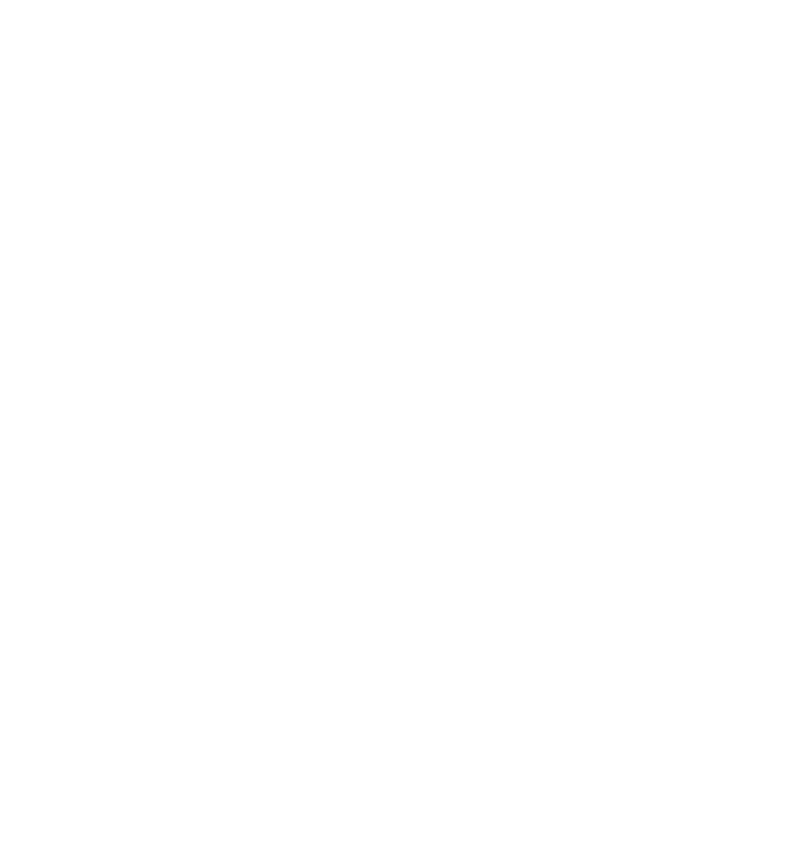
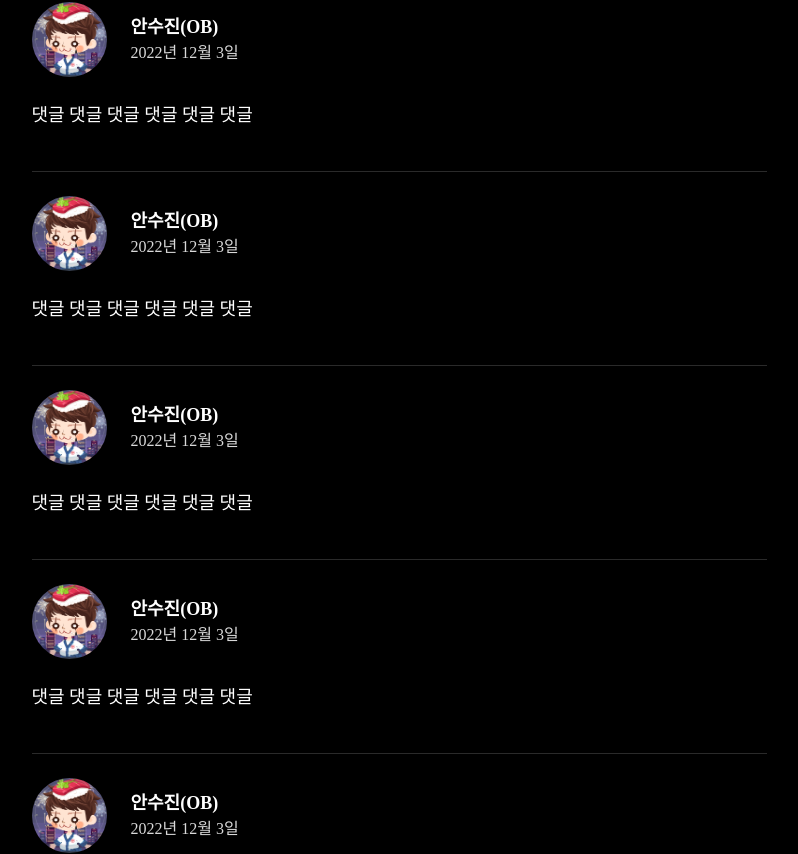
Before and after one commit to DevKor-Team/DEVKOR-front, a Next.js app: page /tech/post/1 in a window 1280 px wide. Shown: the part 1703-2557 px from the top of the page, without its empty margins (241-1039 px from the left). Before the commit the page ends 1601 px from the top, so only its background shows below. Built offline with nearby package versions, Linux system fonts and the light colour scheme.

Commit message:
feat: add comment component

```diff
--- /dev/null
+++ b/components/PostComment.tsx
@@ -0,0 +1,23 @@
+import React from "react";
+import Image from "next/image";
+
+//Todo: 나중에 date, imgsrc 등도 props로 넘겨받아야 함.
+export const PostComment = ({ children }: { children: string }) => {
+  return (
+    <div className="w-full py-6 border-b border-[#2A2A2A]">
+      <div className="w-full mb-6 flex space-x-6">
+        <Image
+          src="/images/example-profile.png"
+          width="75"
+          height="75"
+          className="rounded-full"
+        />
+        <div className="flex flex-col justify-center">
+          <span className="font-bold text-lg">안수진(OB)</span>
+          <span className="text-base text-divider">2022년 12월 3일</span>
+        </div>
+      </div>
+      <div className="w-full text-lg my-[1.125rem]">{children}</div>
+    </div>
+  );
+};
--- a/pages/tech/post/[postID].tsx
+++ b/pages/tech/post/[postID].tsx
@@ -8,6 +8,7 @@ import { PostTag } from "../../../components/Tags";
 import ReactMarkdown from "react-markdown";
 import remarkGfm from "remark-gfm";
 import React, { useState } from "react";
+import { PostComment } from "../../../components/PostComment";
 
 const PostView: NextPage = () => {
   const router = useRouter();
@@ -126,7 +127,14 @@ const PostView: NextPage = () => {
       </section>
 
       {/* 댓글 리스트 영역 */}
-      <section className="mt-8"></section>
+      <section className="mt-28 w-9/12">
+        <PostComment>댓글 댓글 댓글 댓글 댓글 댓글</PostComment>
+        <PostComment>댓글 댓글 댓글 댓글 댓글 댓글</PostComment>
+        <PostComment>댓글 댓글 댓글 댓글 댓글 댓글</PostComment>
+        <PostComment>댓글 댓글 댓글 댓글 댓글 댓글</PostComment>
+        <PostComment>댓글 댓글 댓글 댓글 댓글 댓글</PostComment>
+        <PostComment>댓글 댓글 댓글 댓글 댓글 댓글</PostComment>
+      </section>
     </div>
   );
 };
```
